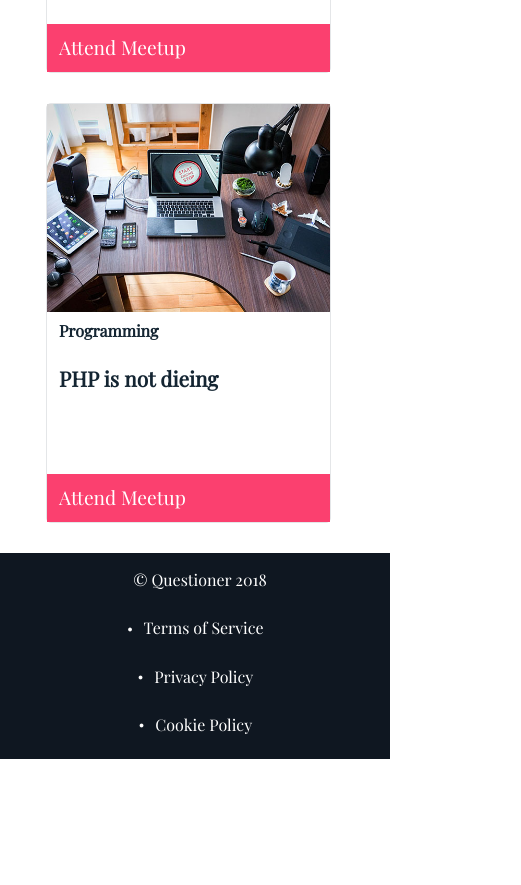
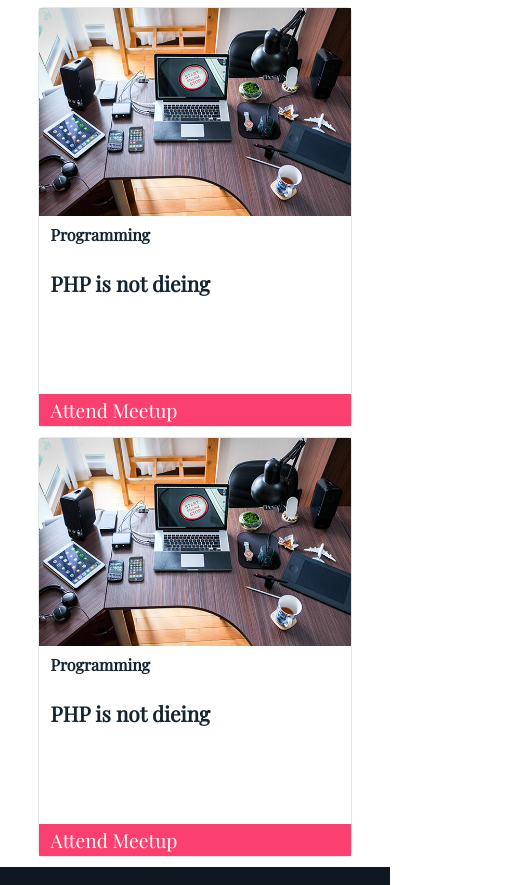
Before and after one commit to abidex4yemi/meet-up-questioner, a website: page UI/upcoming.html in a window 390 px wide. Shown: the part 1115-2000 px from the top of the page, 521 px wide, since content can reach past the window. Before the commit the page ends 1874 px from the top, so only its background shows below. Drawn offline with nearby package versions, Linux system fonts and the light colour scheme.

Commit message:
Update css for mobile responsiveness
Fix bug on upcoming page,signup page,index page

```diff
--- a/UI/css/style.css
+++ b/UI/css/style.css
@@ -755,16 +755,16 @@ body {
 
 .upcoming__meetup__container {
   display: flex;
-  margin: 30px;
+  margin: 10px;
+  justify-content: center;
 }
 
 .upcoming__meetup {
-
   display: flex;
   background-color: #fff;
   min-height: 420px;
   flex-direction: column;
-  max-width: 285px;
+  max-width: 350px;
   position: relative;
   z-index: 1;
   transition: transform 420ms cubic-bezier(.165, .84, .44, 1);
@@ -823,7 +823,7 @@ body {
   align-items: center;
   padding-left: .75rem;
   padding-right: .75rem;
-  height: 3rem;
+  height: 2rem;
   white-space: nowrap;
   position: relative;
 }
@@ -1203,13 +1203,15 @@ body {
   /* footer style */
 
   .footer__item {
-    flex-direction: column;
+    flex-direction: row;
     align-items: center;
     font-size: 1em;
+    flex-wrap: wrap;
   }
 
   .footer__list {
-    margin-bottom: 0.4em;
+    height: 10px;
+    margin-bottom: 1em;
   }
 
   /* user dashboard */
@@ -1263,8 +1265,7 @@ body {
   }
 
   .upcoming__content__title:after {
-    top: -90px;
-    left: 180px;
+    display: none;
   }
 
   /* Dashboard styles */
@@ -1354,6 +1355,6 @@ body {
   }
 
   .upcoming__meetup__container {
-    margin: 10px;
+    margin-bottom: 10px;
   }
 }
--- a/UI/upcoming.html
+++ b/UI/upcoming.html
@@ -91,6 +91,24 @@
             </a>
           </div>
           <!--/.upcoming__meetup__container-->
+
+          <div class="upcoming__meetup__container">
+            <a href="#" class="upcoming__meetup br">
+              <figure class="upcoming__media">
+                <img src="./img/question_img/thumbnail_meetup.jpg" alt="" class="upcoming__img">
+              </figure>
+
+              <header class="upcoming__header">
+                <span class="upcoming__category">Programming</span>
+                <h3 class="upcoming__meetup__topic">PHP is not dieing</h3>
+              </header>
+
+              <div class="upcoming__body">
+                <button class="accept__btn">Attend Meetup</button>
+              </div>
+            </a>
+          </div>
+          <!--/.upcoming__meetup__container-->
         </div>
       </div>
       <!--/.container-->
@@ -99,17 +117,6 @@
   <!--/.upcoming-->
 
   </div>
-
-
-
-  <!-- <img src="" alt="Why developer's need soft skills">
-  <div class="upcoming__details">
-    <h3 class="upcoming__title">Why developer's need soft skills</h3>
-    <article class="upcoming__body">
-      <p>Lorem ipsum dolor, sit amet consectetur adipisicing elit. Nihil porro sint fugiat illo saepe distinctio ullam
-        molestiae dicta rem magnam. Nesciunt accusantium natus quod distinctio! Commodi voluptates temporibus nisi
-        soluta?</p>
-    </article> -->
 
   <section class="footer">
     <div class="container">
```
Also changed, not shown: UI/index.html (+4 -2 lines), UI/sign-up.html (+2 -1 lines).
